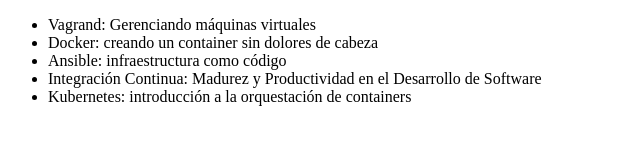
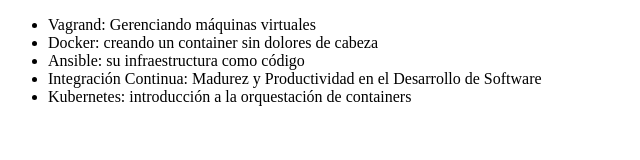
Before and after one commit to JuanFACano/Oracle-Git, a plain HTML site: page index.html in a window 1280 px wide. Shown: the full height of the page, 0-640 px from the left. Drawn offline with Linux system fonts and the light colour scheme.

Commit message:
Modificando el nomrbe del curso de Ansible

```diff
--- a/index.html
+++ b/index.html
@@ -12,7 +12,7 @@
   <ul>
     <li>Vagrand: Gerenciando máquinas virtuales</li>
     <li>Docker: creando un container sin dolores de cabeza</li>
-    <li>Ansible: infraestructura como código</li>
+    <li>Ansible: su infraestructura como código</li>
     <li>Integración Continua: Madurez y Productividad en el Desarrollo de Software</li>
     <li>Kubernetes: introducción a la orquestación de containers</li>
   </ul>
```
